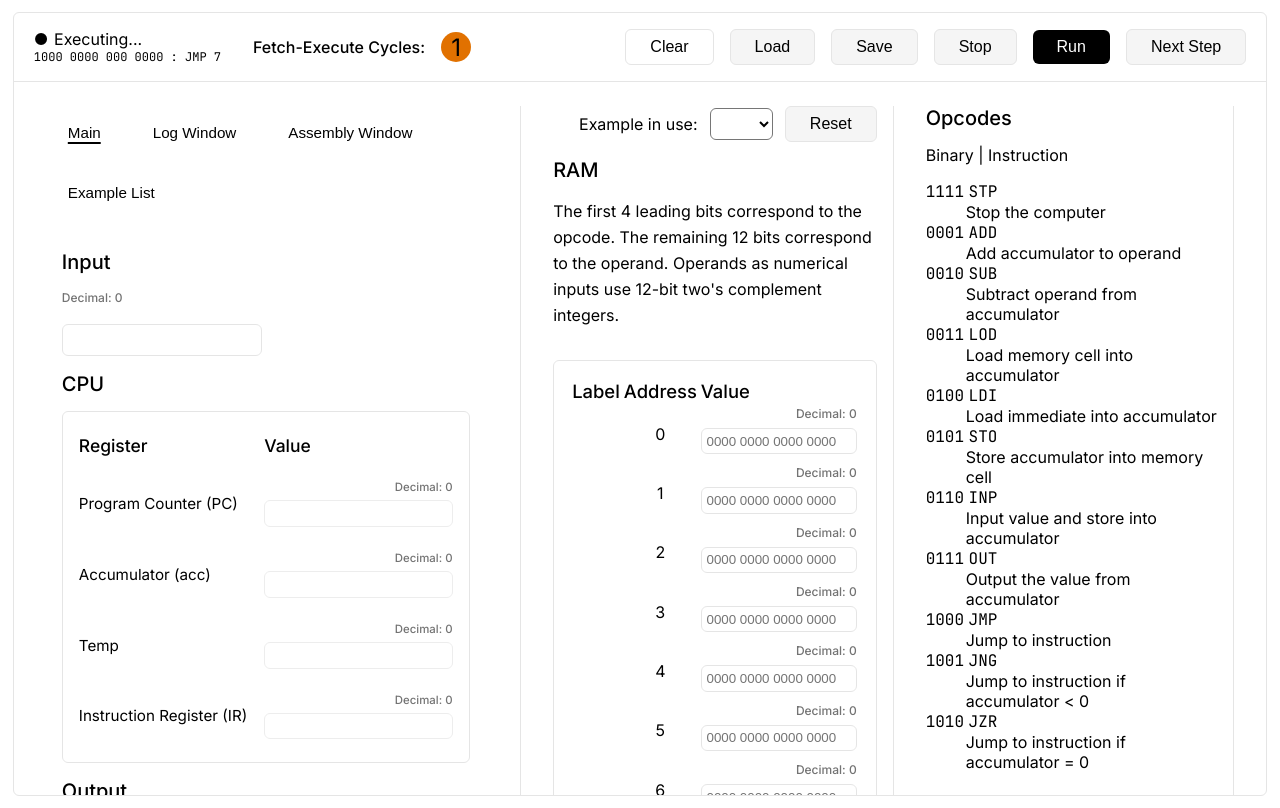
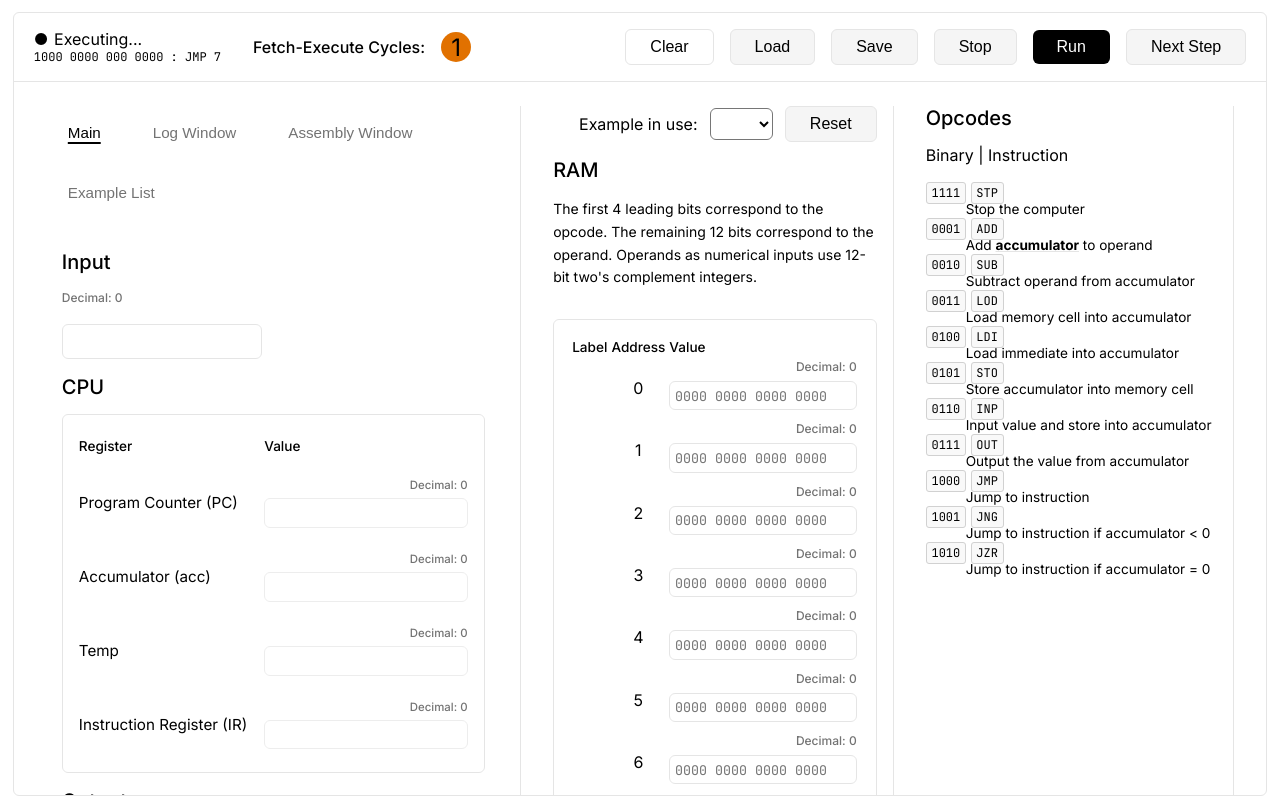
Before and after one commit to tyuichis/super-simple-cpu, a plain HTML site: page src/index.html in a window 1280 px wide. Drawn offline with Linux system fonts and the light colour scheme.

Commit message:
feat(styles:base): tweak typography, light/dark mode styles, add dot-pulse animation

```diff
--- a/src/styles/_base.css
+++ b/src/styles/_base.css
@@ -1,21 +1,22 @@
 :root {
   --page-bg-color: white;
   --default-font-color: black;
+  --input-placeholder-font-color: black;
 
-  --primary-font: "Inter", -apple-system, BlinkMacSystemFont, avenir next,
-    avenir, segoe ui, helvetica neue, Adwaita Sans, Cantarell, Ubuntu, roboto,
-    noto, helvetica, arial, sans-serif;
-  --monospace-font: "JetBrains Mono", monospace;
+  --primary-font: "Geist Sans", "Inter", -apple-system, BlinkMacSystemFont,
+    avenir next, avenir, segoe ui, helvetica neue, Adwaita Sans, Cantarell,
+    Ubuntu, roboto, noto, helvetica, arial, sans-serif;
+  --monospace-font: "Geist Mono", "JetBrains Mono", monospace;
   /* 20px target / 16px root = 1.25em */
-  --app-title-font-size: 1.15em;
-  --h2-font-size: 1.25em;
-  --button-font-size: 1em;
-  --table-header-font-size: 1.15em;
-  --io-label-font-size: 1.25em;
-  --nav-element-font-size: 0.95em;
-  --cpu-label-font-size: 0.95em;
+  --app-title-font-size: 1.15rem;
+  --h2-font-size: 1.25rem;
+  --button-font-size: 1rem;
+  --table-header-font-size: 0.85rem;
+  --io-label-font-size: 1.25rem;
+  --nav-element-font-size: 0.95rem;
+  --cpu-label-font-size: 0.95rem;
   /* 12px target /16px root = 0.75em */
-  --monospace-font-size: 0.75em;
+  --monospace-font-size: 0.75rem;
   --app-outline-color: #e5e5e5;
   --table-outline-color: #e5e5e5;
   --table-border-radius: 6px;
@@ -24,6 +25,21 @@
   --subtitle-font-color: #737373;
 
   --relaxed-line-height: 1.625;
+  --inline-code-bg-color: #f9f9f9;
+  --inline-code-border-color: #d1d1d1;
+
+  --inline-code-border-radius: 0.25em;
+  --inline-code-padding-block: 0.2em;
+  --inline-code-padding-inline: 0.3rem;
+
+  --dd-font-size: 0.85rem;
+
+  --small-font-size: 0.875rem;
+
+  --active-nav-tab-font-color: black;
+  --inactive-nav-tab-font-color: #737373;
+
+  --input-placeholder-font-color-disabled: #737373;
 }
 
 @media (prefers-color-scheme: dark) {
@@ -35,11 +51,27 @@
     --secondary-text-font-color: #cacaca;
     --subtitle-font-color: #fff;
     --table-outline-color: #383838;
+    /* --inline-code-bg-color: #262626; */
+    --inline-code-bg-color: transparent;
+    --inline-code-border-color: #3c4145;
+    --inline-code-font-color: #a1a1a1;
+
+    --active-nav-tab-font-color: #fff;
+    --inactive-nav-tab-font-color: #989898;
+
+    --input-placeholder-font-color: #A1A1A1;
+    --input-placeholder-font-color-disabled: #5B5B5B;
+
+    --disabled-input-font-color: #595959;
   }
 
   #opcode-view table {
     border: 1px solid var(--table-outline-color);
     border-radius: var(--table-border-radius);
+  }
+
+  code {
+    color: var(--inline-code-font-color);
   }
 }
 
@@ -70,6 +102,13 @@ input {
   border-radius: var(--table-border-radius);
 }
 
+/* empty memory cells should be a bit dimmer. */
+#memory-view input:empty::placeholder,
+input[readonly]::placeholder,
+input [disabled]::placeholder {
+    color: var(--input-placeholder-font-color-disabled);
+}
+
 /* #opcode-view {
     border-left: 1px solid var(--app-outline-color);
 } */
@@ -83,6 +122,19 @@ section#memory-view thead th:first-child {
   content: "●";
   padding-right: 0.35em;
 }
+
+.current-address::before {
+  content: "●";
+  padding-right: 0.5em;
+  color: orange;
+  font-size: 0.85em;
+  animation: 1.75s ease-in 1s infinite reverse both slow-dot-pulse;
+}
+
+#log-window-tab textarea::placeholder {
+  font-family: var(--primary-font);
+}
+
 
 /* ======================== */
 /*  Typography              */
@@ -103,6 +155,7 @@ body {
 .nav-view-button {
   font-weight: 500;
   font-size: var(--nav-element-font-size);
+  color: var(--inactive-nav-tab-font-color);
 }
 
 /* Keep track of our current nav view */
@@ -112,10 +165,32 @@ body {
 .on-log-window #view-log-window-button,
 .on-assembly-window #view-assembly-window-button,
 .on-example-list #view-example-list-button {
+  color: var(--active-nav-tab-font-color);
   text-decoration: underline;
   text-decoration-thickness: 1.75px;
   /* 25% offset? 16px * 0.25 = 4px*/
   text-underline-offset: 4px;
+}
+
+/* Inline-code prettier */
+
+code {
+  font-size: var(--monospace-font-size);
+  padding-block: var(--inline-code-padding-block);
+  padding-inline: var(--inline-code-padding-inline);
+  background: var(--inline-code-bg-color);
+  border-radius: var(--inline-code-border-radius);
+  border: 1px solid var(--inline-code-border-color);
+  font-family: var(--monospace-font);
+  font-optical-sizing: auto;
+}
+
+input {
+  font-family: var(--monospace-font);
+}
+
+input::placeholder {
+    color: var(--input-placeholder-font-color);
 }
 
 /* Buttons */
@@ -163,7 +238,8 @@ th {
 }
 
 .table-description {
-    line-height: var(--relaxed-line-height);
+  line-height: var(--relaxed-line-height);
+  font-size: var(--small-font-size);
 }
 
 /* CPU Table */
@@ -187,7 +263,7 @@ th {
   text-align: left;
 }
 
-/* Opcode Table */
+/* Opcode View */
 
 #opcode-table-header-binary,
 tbody tr td:nth-child(1) {
@@ -204,17 +280,35 @@ tbody tr td:nth-child(3) {
   text-align: left;
 }
 
-#opcode-view code {
-  font-family: var(--monospace-font);
-  font-optical-sizing: auto;
-}
-
 #opcode-view td {
   font-size: var(--monospace-font-size);
 }
 
 #opcode-view td:nth-child(3) {
   color: var(--secondary-text-font-color);
+}
+
+#opcode-list dd {
+  font-size: var(--dd-font-size);
+}
+
+/* Memory Data Format Table */
+
+#memory-data-format-table th,
+#memory-data-format-table td {
+  text-align: left;
+}
+
+#memory-data-format-table th {
+  padding-bottom: 1em;
+}
+
+#memory-data-format-table td:nth-child(odd) {
+  padding-right: 1em;
+}
+
+.memory-data-format-explanation {
+  font-size: var(--dd-font-size);
 }
 
 /* App Status */
@@ -224,17 +318,27 @@ tbody tr td:nth-child(3) {
   font-size: var(--monospace-font-size);
 }
 
+/* Interactive Text */
+
+.focus-trigger {
+  font-weight: 700;
+  cursor: pointer;
+  text-decoration: underline;
+  text-decoration-color: #e5e5e5;
+  text-decoration-offset: 2px;
+}
+
 /* ======================== */
 /*  Animations              */
 /* ======================== */
 
-@keyframes pulse {
+@keyframes pulse-blue {
   0% {
     background: inherit;
   }
 
   50% {
-    background: oklch(45% 0.085 224.283);
+    background: #0ea5e9;
   }
 
   100% {
@@ -242,6 +346,20 @@ tbody tr td:nth-child(3) {
   }
 }
 
-.pulse {
-  animation: pulse 0.75s ease-in-out;
+.pulse-blue {
+  animation: pulse-blue 0.65s ease-out;
 }
+
+@keyframes slow-dot-pulse {
+  0% {
+    opacity: 40%;
+  }
+
+  50% {
+    opacity: 100%;
+  }
+
+  100% {
+    opacity: 40%;
+  }
+}
```
